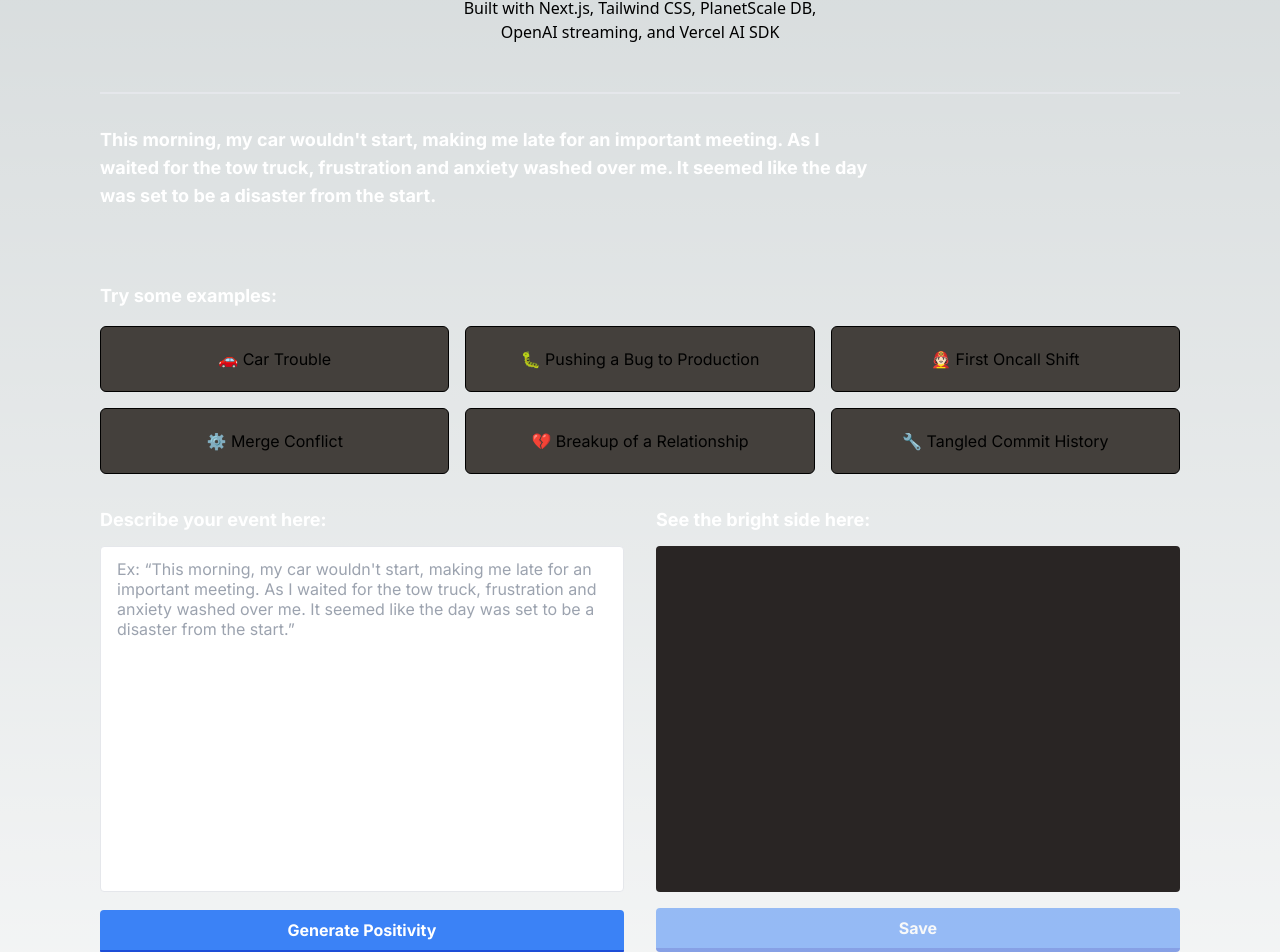
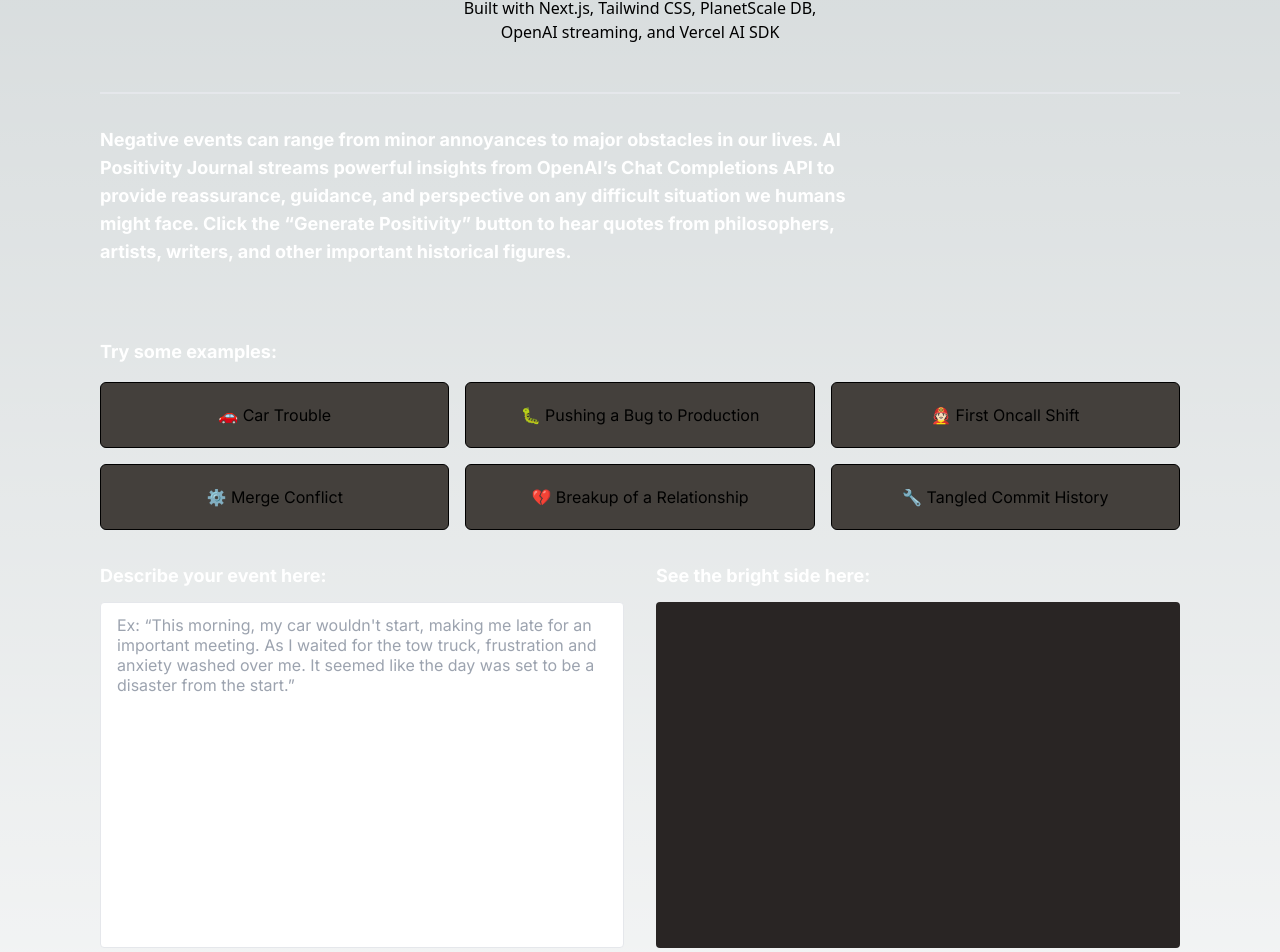
Before and after one commit to ewang0/ai-positivity-journal, a Next.js app: page / in a window 1280 px wide. Shown: the part 120-1072 px from the top of the page. Built offline with nearby package versions, Linux system fonts and the light colour scheme.

Commit message:
Update strings

```diff
--- a/app/page.tsx
+++ b/app/page.tsx
@@ -14,14 +14,14 @@ export default function Home() {
 
   const initialMessages: Message[] = [
     {
-      id: '1', // Unique identifier for the message
-      role: 'user', // 'ai' for messages generated by the AI, 'user' for user messages
-      content: 'For each following journal entry I send you, please provide a quote from a famous philosopher or historical figure that may provide some guidance for this specific situation. Please include any supporting comments that are specific to the event described, including terminology from the journal entry. Please return the quote in bolded text.', // Message content
+      id: '1',
+      role: 'user',
+      content: 'For each following journal entry I send you, provide the most relevant quote from a famous philosopher, scientist, inventor, writer, artist, musician, activist, comedian, or other historical figure that may provide some guidance and a positive outlook for this specific situation. Include any supporting comments that are specific to the event described. Include terminology from the journal entry in your response. In your response, provide reassurance and a possible silver lining. Return the quote in bolded text.', // Message content
     },
     {
-      id: '2', // Unique identifier for the message
-      role: 'assistant', // 'ai' for messages generated by the AI, 'user' for user messages
-      content: '', // Message content
+      id: '2',
+      role: 'assistant',
+      content: '',
     },
   ];
 
@@ -46,7 +46,7 @@ export default function Home() {
         <p className="font-sans max-w-sm text-center">Built with Next.js, Tailwind CSS, PlanetScale DB, OpenAI streaming, and Vercel AI SDK</p>
       </div>
       <div className="block text-white text-lg font-bold mb-10 mt-8 max-w-3xl">
-        This morning, my car wouldn&apos;t start, making me late for an important meeting. As I waited for the tow truck, frustration and anxiety washed over me. It seemed like the day was set to be a disaster from the start.
+        {STRINGS.INTRO}
       </div>
       <div className="flex flex-col">
         <div className="block text-white text-lg font-bold mb-4 mt-8 max-w-3xl">
@@ -115,7 +115,7 @@ export default function Home() {
               </ReactMarkdown>
             }
           </div>
-          <button className="bg-blue-500 w-full hover:bg-blue-400 mt-4 text-white font-bold py-2 px-4 border-b-4 border-blue-700 opacity-50 cursor-not-allowed rounded">
+          <button className="bg-blue-500 w-full hover:bg-blue-400 mt-[18px] text-white font-bold py-2 px-4 border-b-4 border-blue-700 opacity-50 cursor-not-allowed rounded">
             Save
           </button>
         </div>
--- a/app/strings.js
+++ b/app/strings.js
@@ -25,5 +25,6 @@ export const STRINGS = {
             content: "I learned a tough lesson today on why rebasing matters. After merging my feature without rebasing first, the commit history turned into a chaotic mess, making it hard for anyone to follow. It dawned on me how much easier things would have been with regular rebasing. From now on, I'll make sure to keep my branch aligned with the main branch to prevent this headache."
         },
     ],
-    REQUEST_PROMPT: "Please take the following negative situation and provide a quote from a famous philosopher or historical figure that may provide some guidance. Please include any supporting comments. Please return the quote in bolded text."
+    REQUEST_PROMPT: "Please take the following negative situation and provide a quote from a famous philosopher or historical figure that may provide some guidance. Please include any supporting comments. Please return the quote in bolded text.",
+    INTRO: "Negative events can range from minor annoyances to major obstacles in our lives. AI Positivity Journal streams powerful insights from OpenAI’s Chat Completions API to provide reassurance, guidance, and perspective on any difficult situation we humans might face. Click the “Generate Positivity” button to hear quotes from philosophers, artists, writers, and other important historical figures."
 }
```
